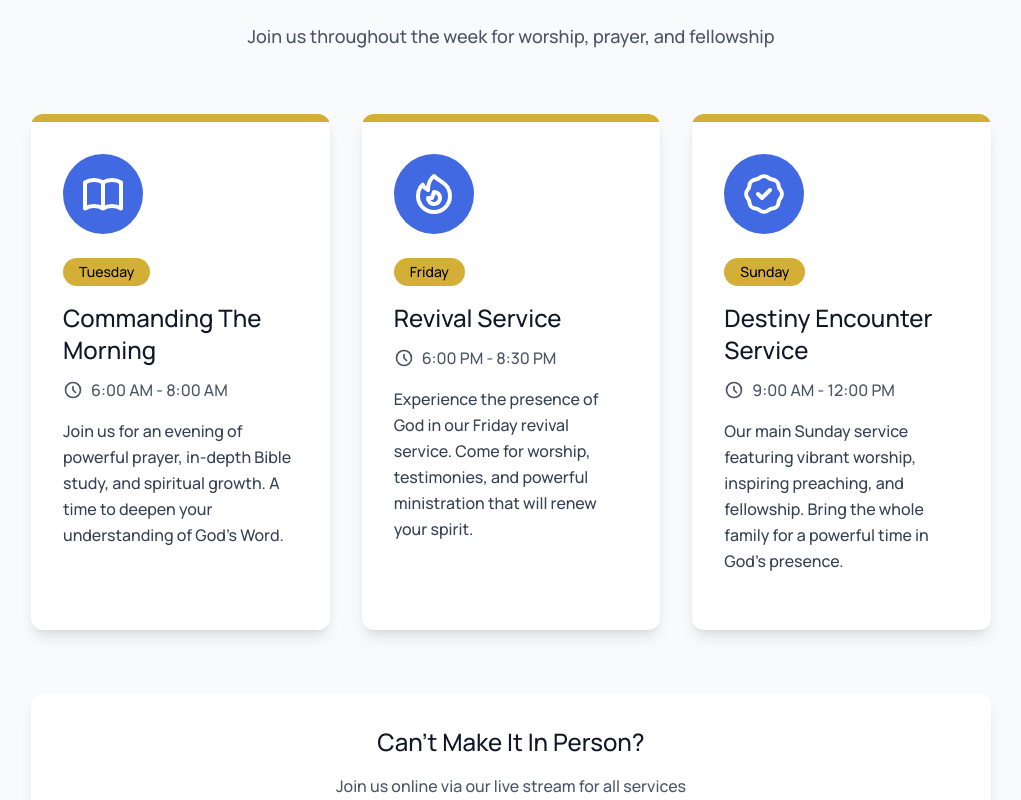
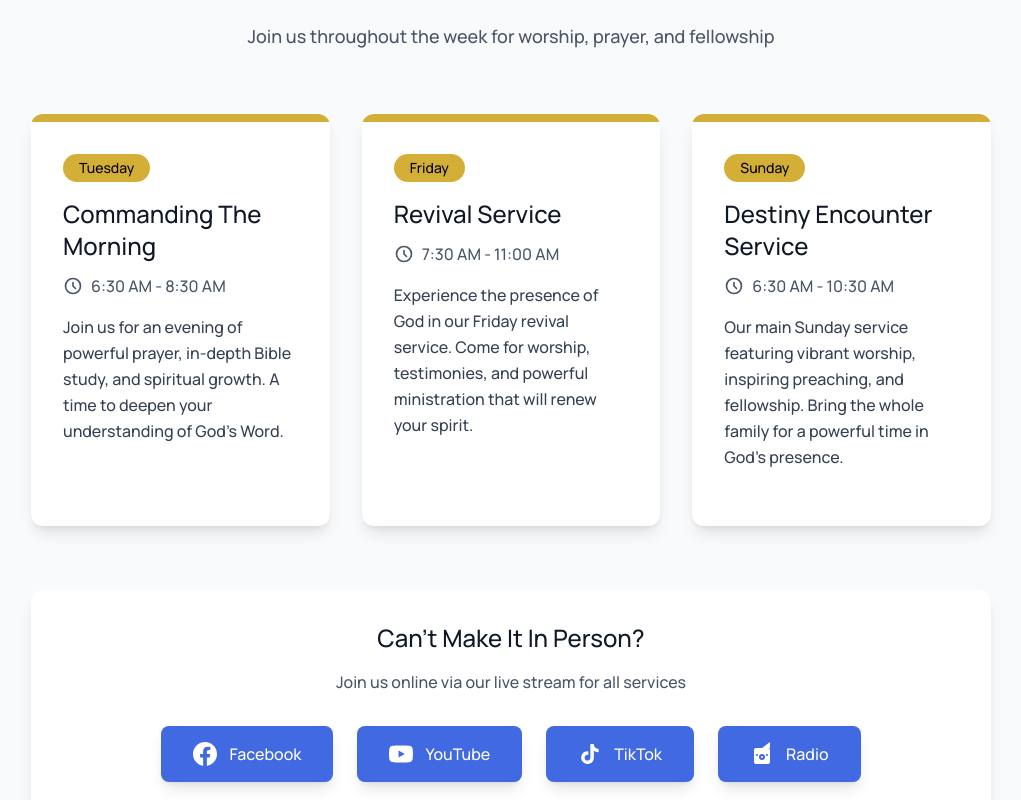
Before and after one commit to davidakuffo/Greatfamilychap-, a React (Vite) app: page / in a window 1280 px wide. Shown: the part 2100-2900 px from the top of the page, without its empty margins (129-1150 px from the left). Built offline with nearby package versions, Linux system fonts and the light colour scheme.

Commit message:
Changes in Footer & Service

```diff
--- a/src/components/Footer.jsx
+++ b/src/components/Footer.jsx
@@ -70,17 +70,17 @@ const Footer = () => {
                   <path d='M12 2.163c3.204 0 3.584.012 4.85.07 3.252.148 4.771 1.691 4.919 4.919.058 1.265.069 1.645.069 4.849 0 3.205-.012 3.584-.069 4.849-.149 3.225-1.664 4.771-4.919 4.919-1.266.058-1.644.07-4.85.07-3.204 0-3.584-.012-4.849-.07-3.26-.149-4.771-1.699-4.919-4.92-.058-1.265-.07-1.644-.07-4.849 0-3.204.013-3.583.07-4.849.149-3.227 1.664-4.771 4.919-4.919 1.266-.057 1.645-.069 4.849-.069zm0-2.163c-3.259 0-3.667.014-4.947.072-4.358.2-6.78 2.618-6.98 6.98-.059 1.281-.073 1.689-.073 4.948 0 3.259.014 3.668.072 4.948.2 4.358 2.618 6.78 6.98 6.98 1.281.058 1.689.072 4.948.072 3.259 0 3.668-.014 4.948-.072 4.354-.2 6.782-2.618 6.979-6.98.059-1.28.073-1.689.073-4.948 0-3.259-.014-3.667-.072-4.947-.196-4.354-2.617-6.78-6.979-6.98-1.281-.059-1.69-.073-4.949-.073zm0 5.838c-3.403 0-6.162 2.759-6.162 6.162s2.759 6.163 6.162 6.163 6.162-2.759 6.162-6.163c0-3.403-2.759-6.162-6.162-6.162zm0 10.162c-2.209 0-4-1.79-4-4 0-2.209 1.791-4 4-4s4 1.791 4 4c0 2.21-1.791 4-4 4zm6.406-11.845c-.796 0-1.441.645-1.441 1.44s.645 1.44 1.441 1.44c.795 0 1.439-.645 1.439-1.44s-.644-1.44-1.439-1.44z'></path>
                 </svg>
               </a>
-              <a href='#' className='w-10 h-10 bg-blue-600 hover:bg-blue-700 rounded-full flex items-center justify-center text-white transition-all duration-300'>
+              <a href='https://www.youtube.com/@greatfamilychapel91' className='w-10 h-10 bg-blue-600 hover:bg-blue-700 rounded-full flex items-center justify-center text-white transition-all duration-300'>
                 <svg className='w-5 h-5' fill='currentColor' viewBox='0 0 24 24'>
                   <path d='M23.498 6.186a3.016 3.016 0 0 0-2.122-2.136C19.505 3.545 12 3.545 12 3.545s-7.505 0-9.377.505A3.017 3.017 0 0 0 .502 6.186C0 8.07 0 12 0 12s0 3.93.502 5.814a3.016 3.016 0 0 0 2.122 2.136c1.871.505 9.376.505 9.376.505s7.505 0 9.377-.505a3.015 3.015 0 0 0 2.122-2.136C24 15.93 24 12 24 12s0-3.93-.502-5.814zM9.545 15.568V8.432L15.818 12l-6.273 3.568z'></path>
                 </svg>
               </a>
-              <a href='#' className='w-10 h-10 bg-blue-600 hover:bg-blue-700 rounded-full flex items-center justify-center text-white transition-all duration-300'>
+              <a href='https://x.com/greatfamilychap' className='w-10 h-10 bg-blue-600 hover:bg-blue-700 rounded-full flex items-center justify-center text-white transition-all duration-300'>
                 <svg className='w-5 h-5' fill='currentColor' viewBox='0 0 24 24'>
                   <path d='M23.953 4.57a10 10 0 01-2.825.775 4.958 4.958 0 002.163-2.723c-.951.555-2.005.959-3.127 1.184a4.92 4.92 0 00-8.384 4.482C7.69 8.095 4.067 6.13 1.64 3.162a4.822 4.822 0 00-.666 2.475c0 1.71.87 3.213 2.188 4.096a4.904 4.904 0 01-2.228-.616v.06a4.923 4.923 0 003.946 4.827 4.996 4.996 0 01-2.212.085 4.936 4.936 0 004.604 3.417 9.867 9.867 0 01-6.102 2.105c-.39 0-.779-.023-1.17-.067a13.995 13.995 0 007.557 2.209c9.053 0 13.998-7.496 13.998-13.985 0-.21 0-.42-.015-.63A9.935 9.935 0 0024 4.59z'></path>
                 </svg>
               </a>
-              <a href='#' className='w-10 h-10 bg-blue-600 hover:bg-blue-700 rounded-full flex items-center justify-center text-white transition-all duration-300'>
+              <a href='https://www.tiktok.com/@greatfamilychapel' className='w-10 h-10 bg-blue-600 hover:bg-blue-700 rounded-full flex items-center justify-center text-white transition-all duration-300'>
                 <svg className='w-5 h-5' fill='currentColor' viewBox='0 0 24 24'>
                   <path d='M19.59 6.69a4.83 4.83 0 0 1-3.77-4.25V2h-3.45v13.67a2.89 2.89 0 0 1-5.2 1.74 2.89 2.89 0 0 1 2.31-4.64 2.93 2.93 0 0 1 .88.13V9.4a6.84 6.84 0 0 0-1-.05A6.33 6.33 0 0 0 5 20.1a6.34 6.34 0 0 0 10.86-4.43v-7a8.16 8.16 0 0 0 4.77 1.52v-3.4a4.85 4.85 0 0 1-1-.1z'/>
                 </svg>
--- a/src/components/Services.jsx
+++ b/src/components/Services.jsx
@@ -5,38 +5,25 @@ const Services = () => {
     {
       day: 'Tuesday',
       title: 'Commanding The Morning',
-      time: '6:00 AM - 8:00 AM',
+      time: '6:30 AM - 8:30 AM',
       description: 'Join us for an evening of powerful prayer, in-depth Bible study, and spiritual growth. A time to deepen your understanding of God\'s Word.',
-      icon: (
-        <svg className='w-12 h-12' fill='none' stroke='currentColor' viewBox='0 0 24 24'>
-          <path strokeLinecap='round' strokeLinejoin='round' strokeWidth='2' d='M12 6.253v13m0-13C10.832 5.477 9.246 5 7.5 5S4.168 5.477 3 6.253v13C4.168 18.477 5.754 18 7.5 18s3.332.477 4.5 1.253m0-13C13.168 5.477 14.754 5 16.5 5c1.747 0 3.332.477 4.5 1.253v13C19.832 18.477 18.247 18 16.5 18c-1.746 0-3.332.477-4.5 1.253'></path>
-        </svg>
-      ),
+      image: '',
       color: 'blue'
     },
     {
       day: 'Friday',
       title: 'Revival Service',
-      time: '6:00 PM - 8:30 PM',
+      time: '7:30 AM - 11:00 AM',
       description: 'Experience the presence of God in our Friday revival service. Come for worship, testimonies, and powerful ministration that will renew your spirit.',
-      icon: (
-        <svg className='w-12 h-12' fill='none' stroke='currentColor' viewBox='0 0 24 24'>
-          <path strokeLinecap='round' strokeLinejoin='round' strokeWidth='2' d='M17.657 18.657A8 8 0 016.343 7.343S7 9 9 10c0-2 .5-5 2.986-7C14 5 16.09 5.777 17.656 7.343A7.975 7.975 0 0120 13a7.975 7.975 0 01-2.343 5.657z'></path>
-          <path strokeLinecap='round' strokeLinejoin='round' strokeWidth='2' d='M9.879 16.121A3 3 0 1012.015 11L11 14H9c0 .768.293 1.536.879 2.121z'></path>
-        </svg>
-      ),
+      image: '',
       color: 'orange'
     },
     {
       day: 'Sunday',
       title: 'Destiny Encounter Service',
-      time: '9:00 AM - 12:00 PM',
+      time: '6:30 AM - 10:30 AM',
       description: 'Our main Sunday service featuring vibrant worship, inspiring preaching, and fellowship. Bring the whole family for a powerful time in God\'s presence.',
-      icon: (
-        <svg className='w-12 h-12' fill='none' stroke='currentColor' viewBox='0 0 24 24'>
-          <path strokeLinecap='round' strokeLinejoin='round' strokeWidth='2' d='M9 12l2 2 4-4M7.835 4.697a3.42 3.42 0 001.946-.806 3.42 3.42 0 014.438 0 3.42 3.42 0 001.946.806 3.42 3.42 0 013.138 3.138 3.42 3.42 0 00.806 1.946 3.42 3.42 0 010 4.438 3.42 3.42 0 00-.806 1.946 3.42 3.42 0 01-3.138 3.138 3.42 3.42 0 00-1.946.806 3.42 3.42 0 01-4.438 0 3.42 3.42 0 00-1.946-.806 3.42 3.42 0 01-3.138-3.138 3.42 3.42 0 00-.806-1.946 3.42 3.42 0 010-4.438 3.42 3.42 0 00.806-1.946 3.42 3.42 0 013.138-3.138z'></path>
-        </svg>
-      ),
+      image: '',
       color: 'purple'
     }
   ]
@@ -76,10 +63,14 @@ const Services = () => {
 
                 {/* Card Content */}
                 <div className='p-8'>
-                  {/* Icon */}
-                  <div className={`w-20 h-20 ${colors.bg} rounded-full flex items-center justify-center mb-6 ${colors.icon} group-hover:scale-110 transition-transform duration-300`}>
-                    {service.icon}
-                  </div>
+                  {/* Image (optional) */}
+                  {service.image && (
+                    <img
+                      src={service.image}
+                      alt={service.title}
+                      className='w-full h-40 object-cover rounded-md mb-6'
+                    />
+                  )}
 
                   {/* Day Badge */}
                   <div className='mb-4'>
```
